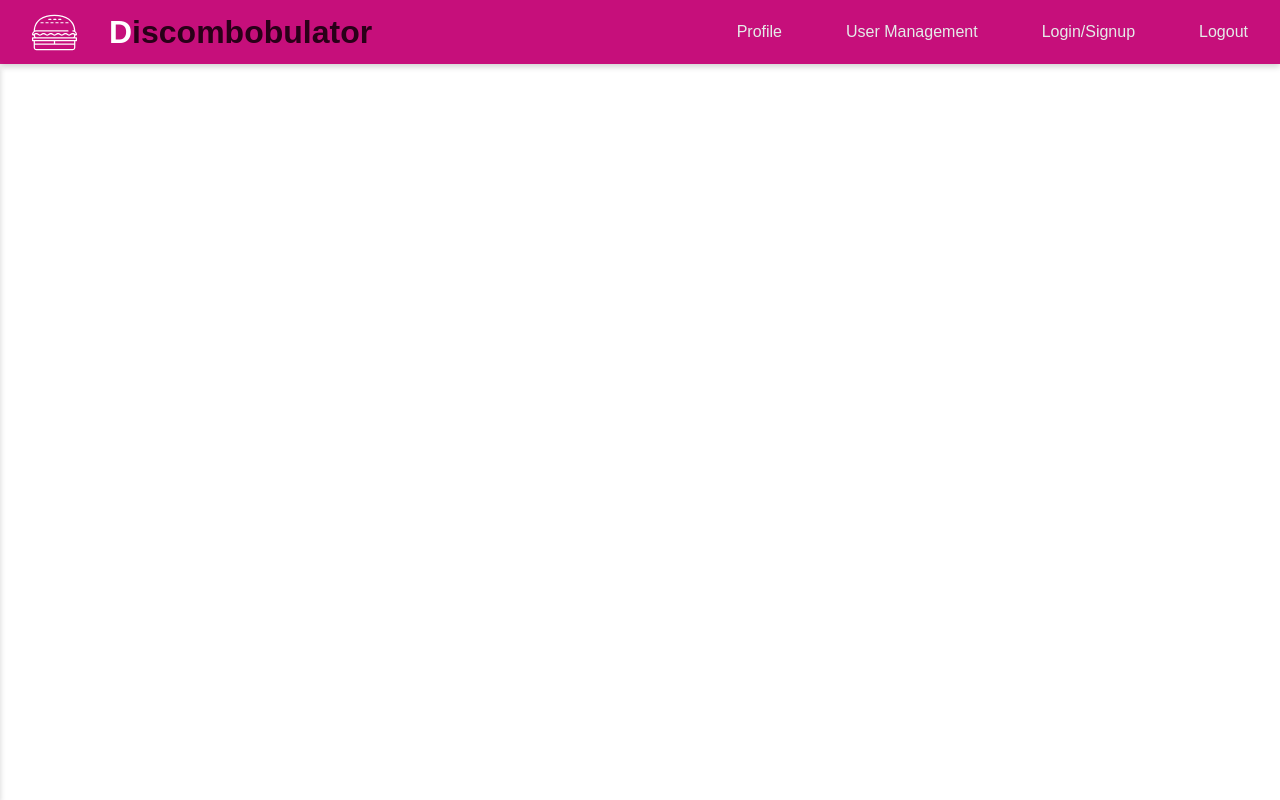
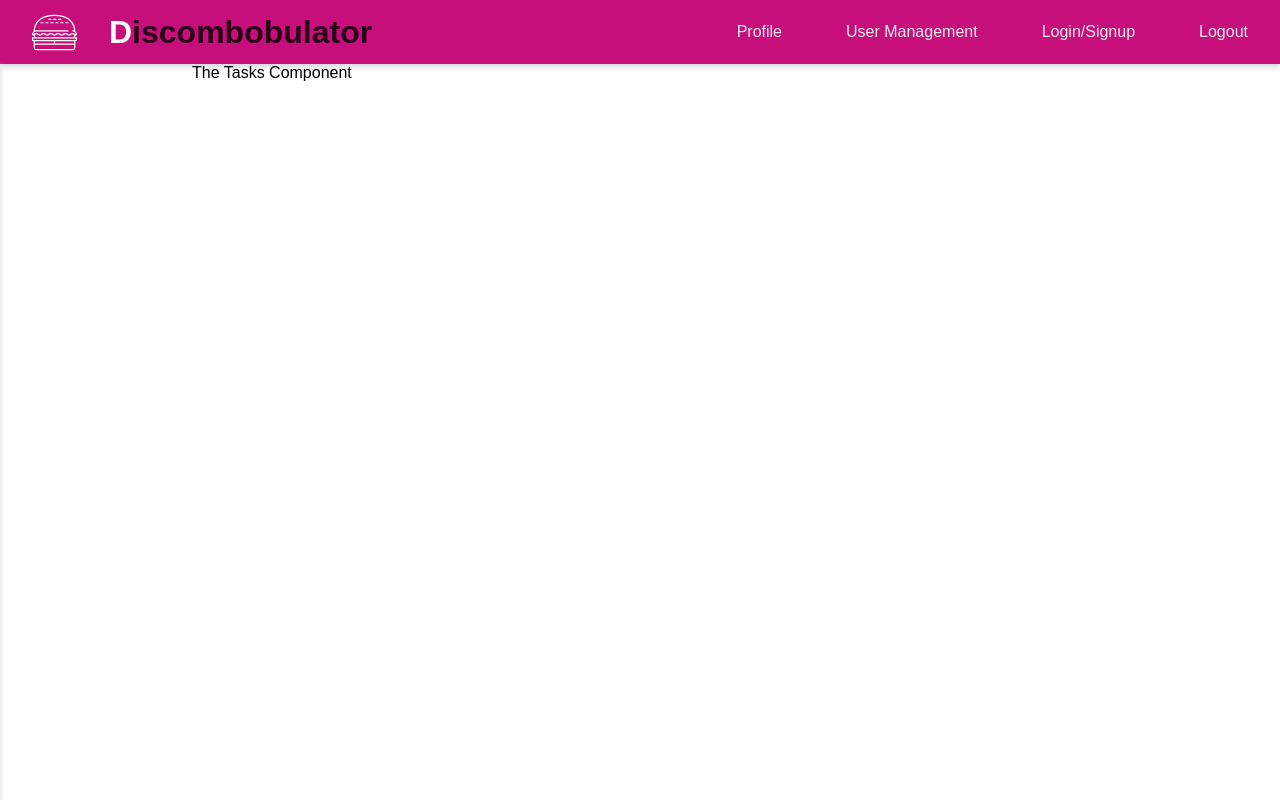
Before and after one commit to CamelJohn/Tasks-Frontend, a React (Vite) app: page /tasks in a window 1280 px wide. Built offline with nearby package versions, Linux system fonts and the light colour scheme.

Commit message:
Created tasks

```diff
--- a/src/Components/Router/router.tsx
+++ b/src/Components/Router/router.tsx
@@ -1,4 +1,5 @@
 import { Route, Routes } from 'react-router-dom';
+import Tasks from '../Tasks';
 
 import Welcome from '../Welcome';
 
@@ -6,6 +7,7 @@ const MainRouter = () => {
   return (
     <Routes>
       <Route path="/" element={<Welcome />} />
+      <Route path="/tasks" element={<Tasks />}/>
     </Routes>
   );
 };
--- a/src/Components/Sidenav/index.tsx
+++ b/src/Components/Sidenav/index.tsx
@@ -2,6 +2,7 @@ import React from 'react';
 import useClickedOutside from '../../hooks/useClickedOutside';
 import css from './styles.module.scss';
 import { SidenavToggleProps } from '../sidenav-toggle';
+import { Link } from 'react-router-dom';
 
 function shouldOpenSidenav(state: boolean) {
     return state ? 'open' : 'closed';
@@ -22,7 +23,7 @@ const Sidenav: React.FC<SidenavToggleProps> = ({ isSidenavOpen, setIsSidenavOpen
 
     return <nav className={containerClasses} ref={sidenavRef}>
         <ul className={css.links}>
-            <li className={css.navlink}>Tasks</li>
+            <Link to="/tasks" className={css.navlink}>Tasks</Link>
             <li className={css.navlink}>Categories</li>
             <li className={css.navlink}>Dashboard</li>
         </ul>
--- /dev/null
+++ b/src/Components/Tasks/index.tsx
@@ -0,0 +1,5 @@
+const Tasks: React.FC<{}> = () => {
+    return <div>The Tasks Component</div>
+}
+
+export default Tasks;
--- a/src/styles/components/_navlink.scss
+++ b/src/styles/components/_navlink.scss
@@ -6,6 +6,8 @@
     display: flex;
     justify-content: center;
     align-items: center;
+    text-decoration: none;
+    color: black;
 
     &:hover {
         background-color: $darker;
```
Also changed, not shown: src/Components/Tasks/styles.module.scss (added).
